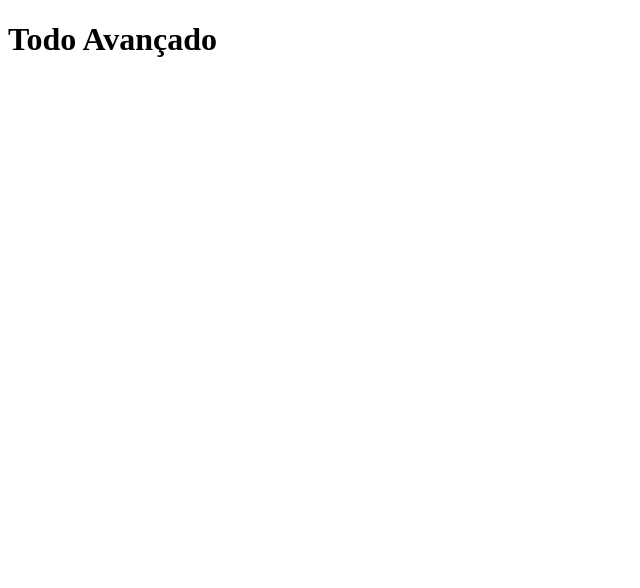
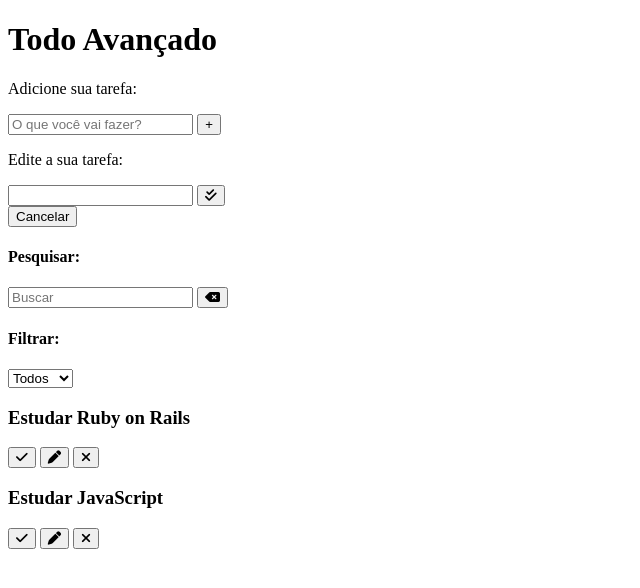
Before and after one commit to nmpo/todo-list, a plain HTML site: page index.html in a window 1280 px wide. Shown: the whole page, without its empty margins (0-640 px from the left). Drawn offline with Linux system fonts and the light colour scheme.

Commit message:
html done

```diff
--- a/css/style.css
+++ b/css/style.css
@@ -0,0 +1 @@
+/* Geral */
--- a/index.html
+++ b/index.html
@@ -9,6 +9,72 @@
     <script src="js/script.js" defer></script>
 </head>
 <body>
-    <h1>Todo Avançado</h1>
+    <div class="todo-container">
+        <header>
+            <h1>Todo Avançado</h1>
+        </header>
+        <form id="todo-form">
+            <p>Adicione sua tarefa:</p>
+            <div class="form-control">
+                <input type="text" id="todo-input" placeholder="O que você vai fazer?">
+                <button type="submit">
+                    <i class="fa-thin fa-plus"></i>
+                </button>
+            </div>
+        </form>
+        <form id="edit-form">
+            <p>Edite a sua tarefa:</p>
+            <div class="form-control">
+                <input type="text" id="edit-input">
+                <button type="submit">
+                    <i class="fa-solid fa-check-double"></i>
+                </button>
+            </div>
+            <button id="cancel-edit-btn">Cancelar</button>
+        </form>
+        <div id="toolbar">
+            <h4>Pesquisar:</h4>
+            <form>
+                <input type="text" id="search-input" placeholder="Buscar">
+                <button id="erase-button">
+                    <i class="fa-solid fa-delete-left"></i>
+                </button>
+            </form>
+        </div>
+        <div id="filter">
+            <h4>Filtrar:</h4>
+            <select id="filter-select">
+                <option value="all">Todos</option>
+                <option value="done">Feitos</option>
+                <option value="todo">A fazer</option>
+            </select>
+        </div>
+    </div>
+    <div id="todo-list">
+        <div id="todo">
+            <h3>Estudar Ruby on Rails</h3>
+            <button class="finish-todo">
+                <i class="fa-solid fa-check"></i>
+            </button>
+            <button class="edit-todo">
+                <i class="fa-solid fa-pen"></i>
+            </button>
+            <button class="remove-todo">
+                <i class="fa-solid fa-xmark"></i>
+            </button>
+        </div>
+        <div id="todo">
+            <h3>Estudar JavaScript</h3>
+            <button class="finish-todo">
+                <i class="fa-solid fa-check"></i>
+            </button>
+            <button class="edit-todo">
+                <i class="fa-solid fa-pen"></i>
+            </button>
+            <button class="remove-todo">
+                <i class="fa-solid fa-xmark"></i>
+            </button>
+        </div>
+    </div>
 </body>
 </html>
```
Also changed, not shown: img/bg.jpg (added).
